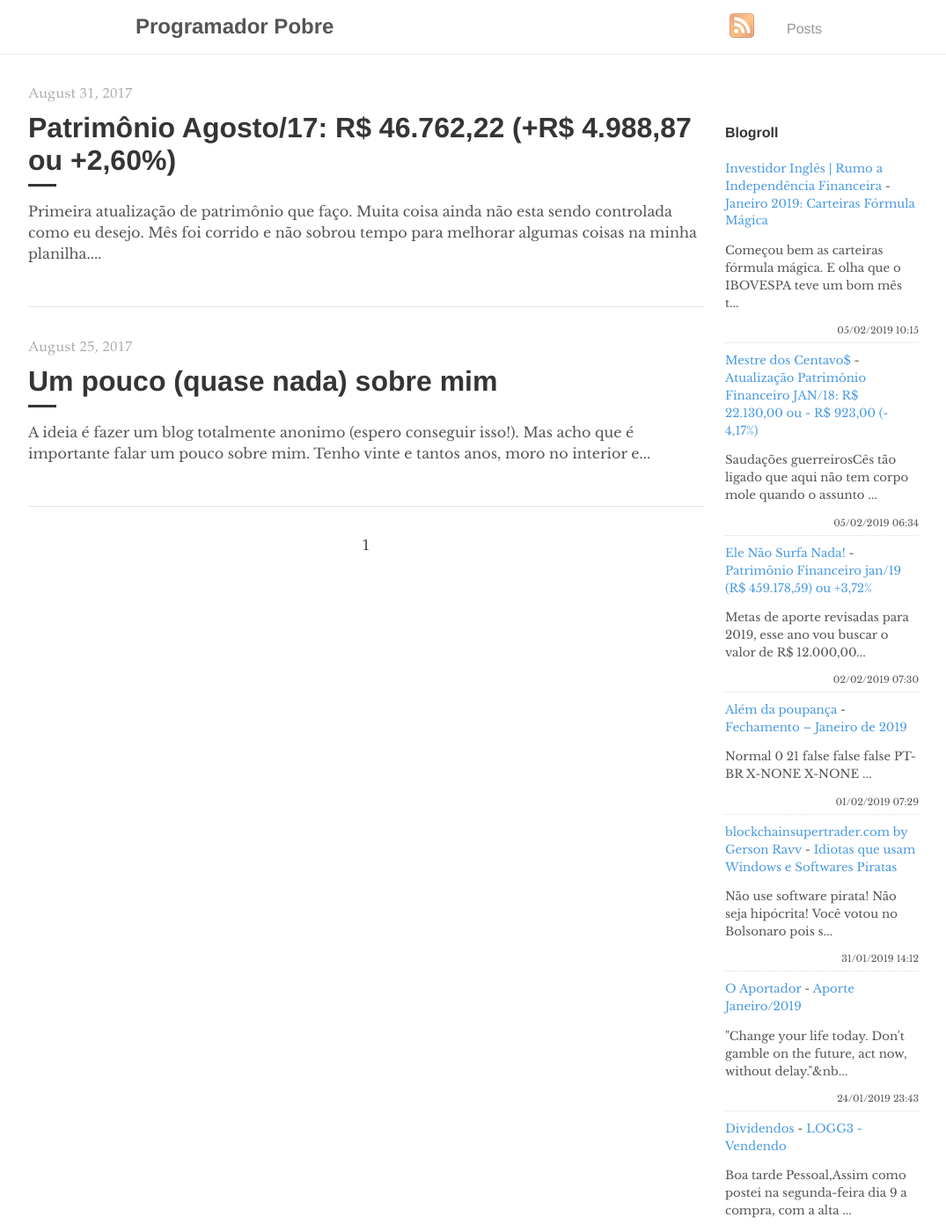
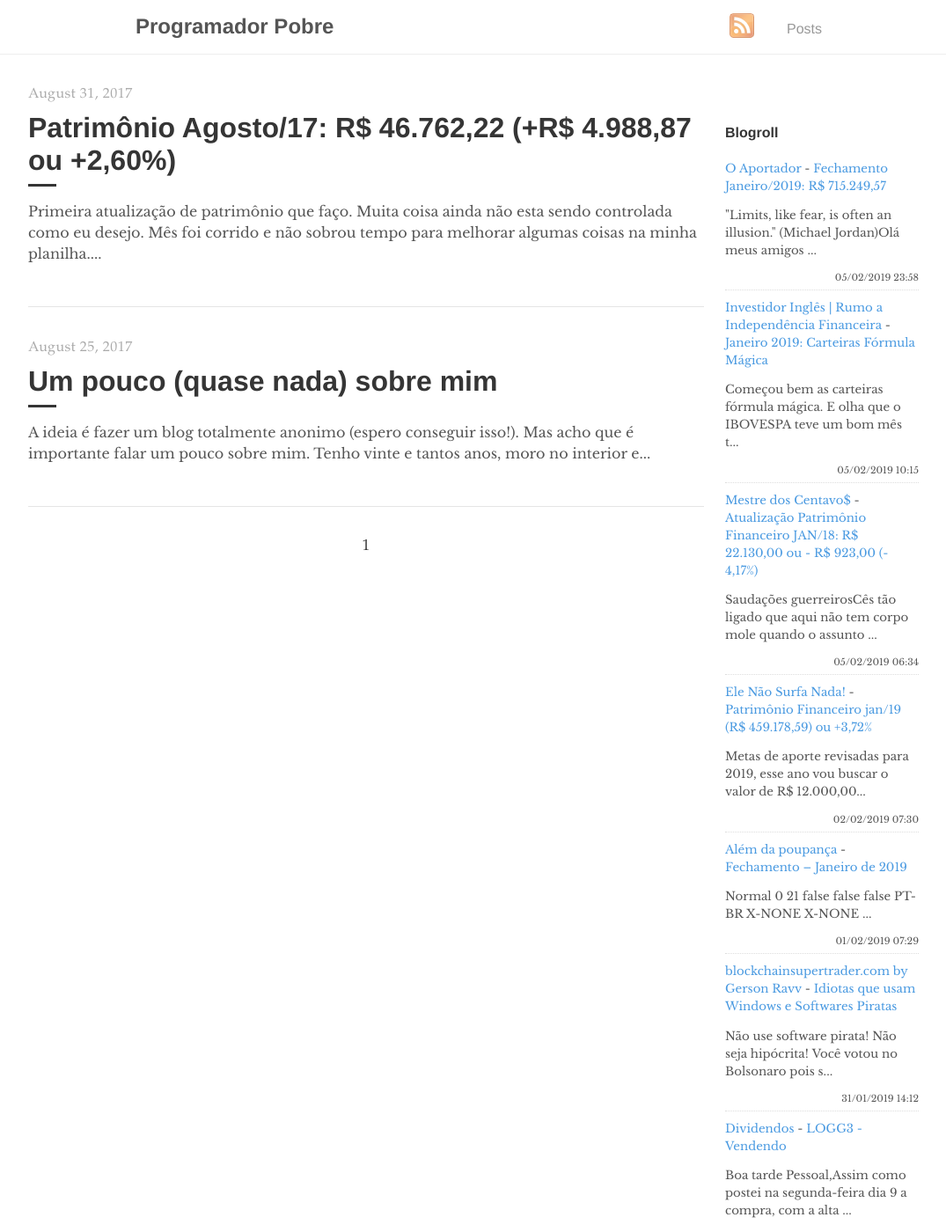
Before and after one commit to programadorpobre/programadorpobre.github.io, a Jekyll site: the page built from index.html, in a window 1280 px wide and 1400 px high. Shown: the whole window at 88% size, without its empty margins (96-1171 px from the left). Built offline with Jekyll 4.4.1, drawn with Linux system fonts in a browser that asks for light colours; the list of posts is cut into pages by our own code; comment, search, counter and statistics services are not loaded.

Commit message:
[ci skip] travis #550

```diff
--- a/_includes/feed-entries.html
+++ b/_includes/feed-entries.html
@@ -1,3 +1,8 @@
+<div class="feed-entry">
+    <a class="feed-entry-site-name" href="https://oaportadorfinanceiro.blogspot.com/">O Aportador</a> - <a class="feed-entry-title" href="https://oaportadorfinanceiro.blogspot.com/2019/02/fechamento-janeiro2019-r-71524957.html">Fechamento Janeiro/2019: R$ 715.249,57</a>
+    <p class="feed-entry-summary">"Limits, like fear, is often an illusion."&nbsp;(Michael Jordan)Olá meus amigos ...</p>
+    <time datetime="2019-02-05T23:58:00.000-02:00">05/02/2019 23:58</time>
+</div>
 <div class="feed-entry">
     <a class="feed-entry-site-name" href="https://www.investidoringles.com/">Investidor Inglês | Rumo a Independência Financeira</a> - <a class="feed-entry-title" href="https://www.investidoringles.com/2019/02/fechamento-janeiro-2019-formula-magica.html">Janeiro 2019: Carteiras Fórmula Mágica</a>
     <p class="feed-entry-summary">Começou bem as carteiras fórmula mágica. E olha que o IBOVESPA teve um bom mês t...</p>
@@ -24,11 +29,6 @@
     <time datetime="2019-01-31T14:12:00.001-02:00">31/01/2019 14:12</time>
 </div>
 <div class="feed-entry">
-    <a class="feed-entry-site-name" href="https://oaportadorfinanceiro.blogspot.com/">O Aportador</a> - <a class="feed-entry-title" href="https://oaportadorfinanceiro.blogspot.com/2019/01/aporte-janeiro2019.html">Aporte Janeiro/2019</a>
-    <p class="feed-entry-summary">"Change your life today. Don't gamble on the future, act now, without delay."&nb...</p>
-    <time datetime="2019-01-24T23:43:00.000-02:00">24/01/2019 23:43</time>
-</div>
-<div class="feed-entry">
     <a class="feed-entry-site-name" href="http://bonsdividendos.blogspot.com/">Dividendos</a> - <a class="feed-entry-title" href="http://bonsdividendos.blogspot.com/2019/01/logg3-vendendo.html">LOGG3 - Vendendo</a>
     <p class="feed-entry-summary">Boa tarde Pessoal,Assim como postei na segunda-feira dia 9 a compra, com a alta ...</p>
     <time datetime="2019-01-11T13:46:00.001-08:00">11/01/2019 13:46</time>
```
